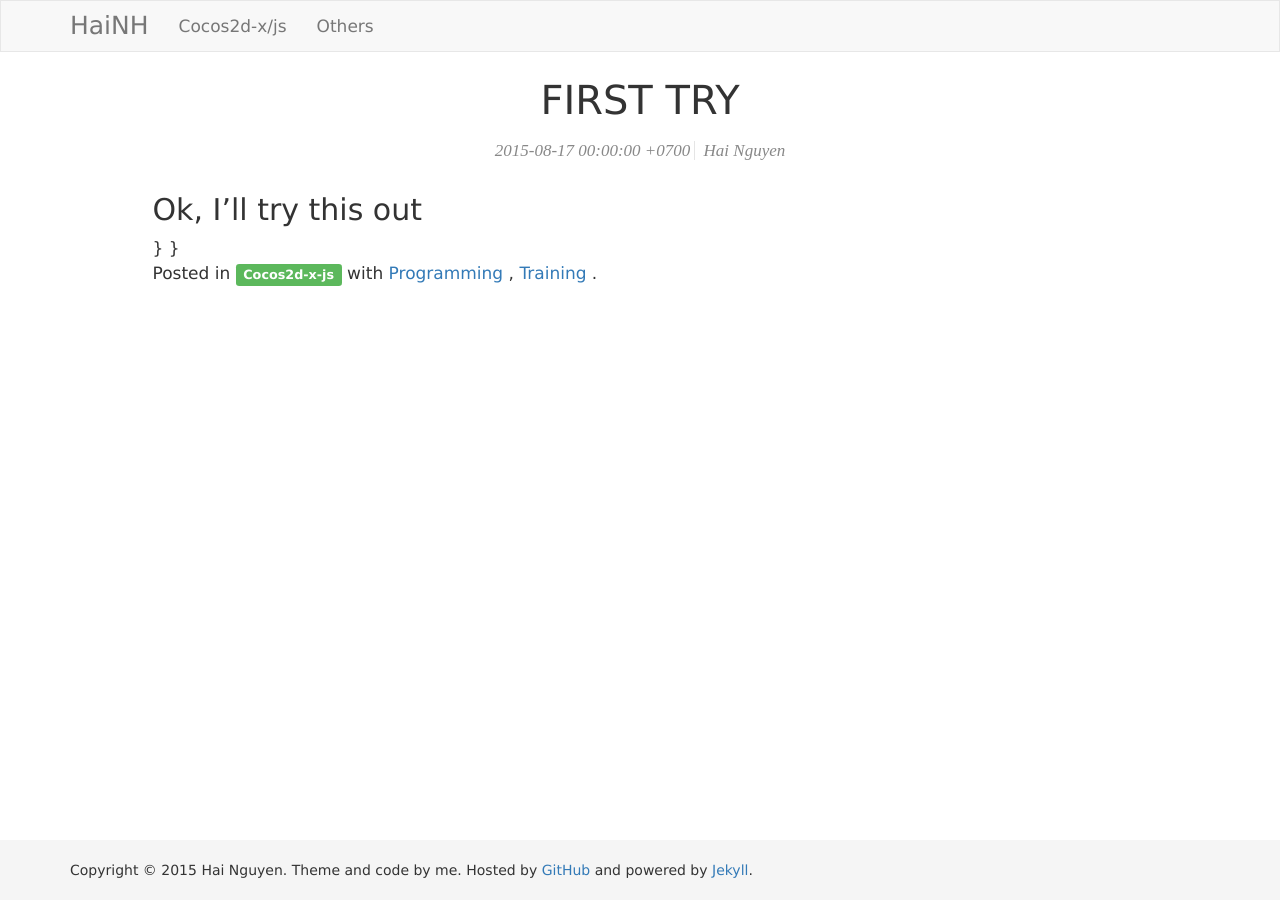
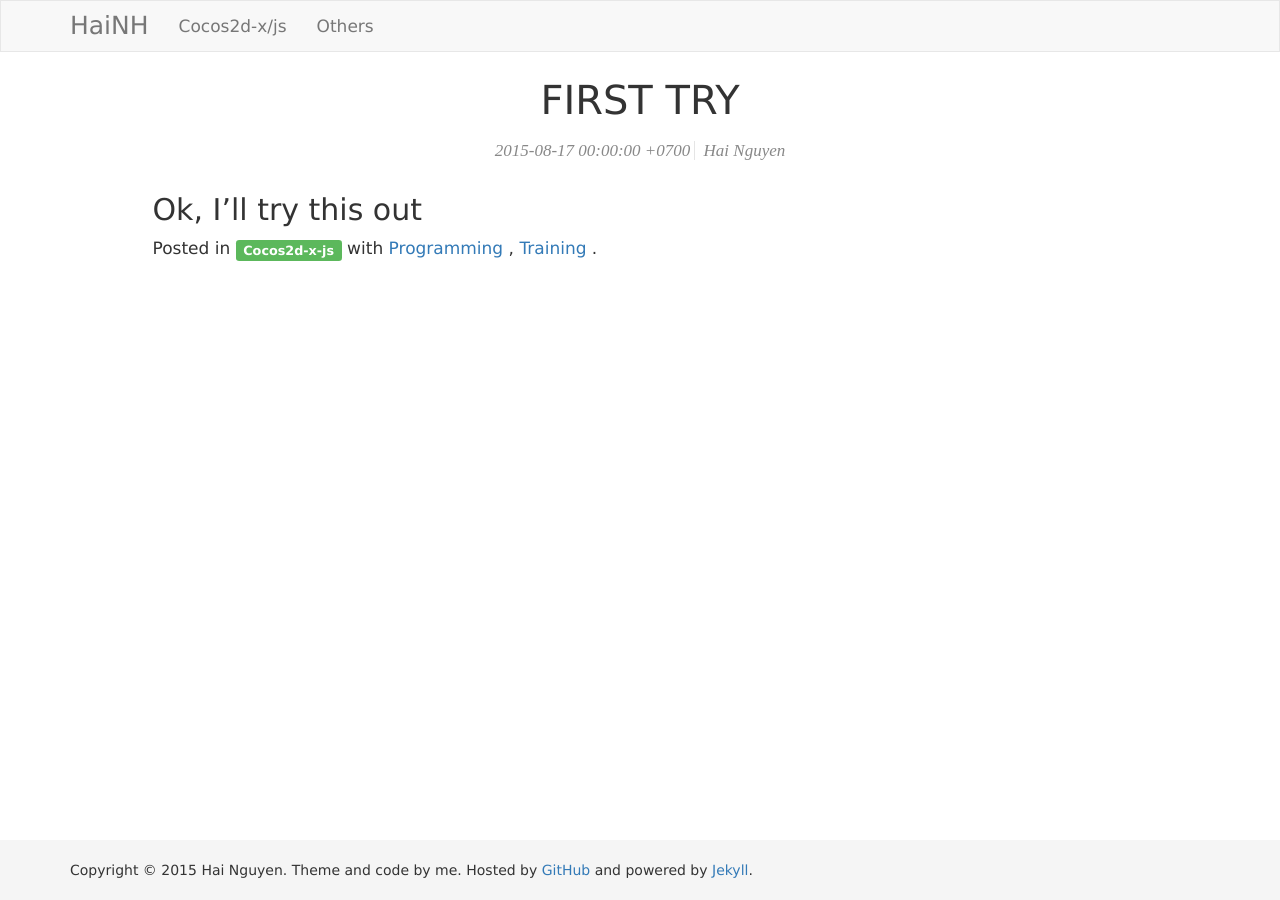
Before and after one commit to hainh/hainh.github.io, a Jekyll site: the page built from _posts/2015-08-17-this-is-the-first-post.md, in a window 1280 px wide. Built offline with Jekyll 4.4.1, drawn with Linux system fonts in a browser that asks for light colours; nearby versions of some CDN libraries.

Commit message:
- Fix tags/programming.html - Fix layout {{

```diff
--- a/_layouts/post.html
+++ b/_layouts/post.html
@@ -33,8 +33,7 @@ layout: barebones
 								{% endfor %}
 							{% endcapture %}
 						{% endif %}
-						}
-					{% endif %}}
+					{% endif %}
 					<p class="cats-tags">
 						Posted {{ _cates }} {{ _tags }}.
 					</p>
--- a/tags/programming.html
+++ b/tags/programming.html
@@ -1,4 +1,4 @@
 ---
 layout: tag-index
-tagname: programing
+tagname: programming
 ---
```
